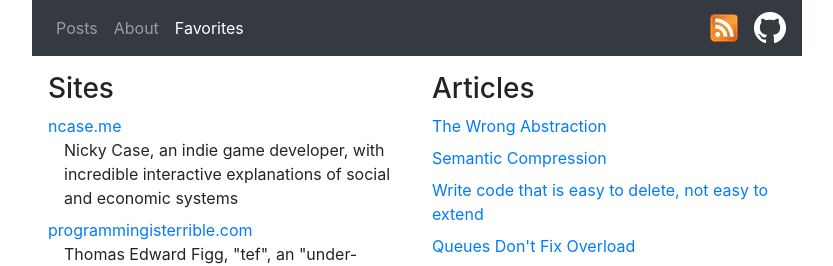
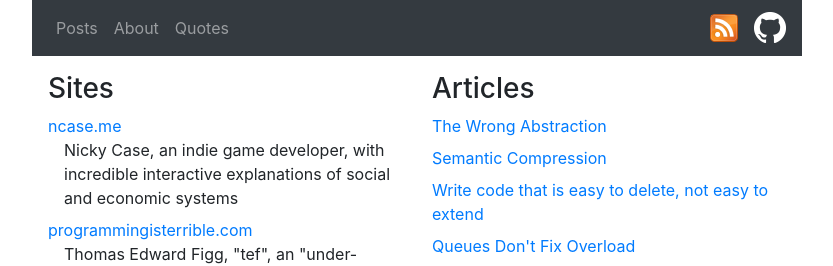
Before and after one commit to mackorone/mackorone.github.io, a Jekyll site: the page built from favorites.html, in a window 1280 px wide. Shown: the top 266 px of the page, without its empty margins (223-1056 px from the left). Built offline with Jekyll 4.4.1, drawn with Linux system fonts in a browser that asks for light colours; nearby versions of some CDN libraries.

Commit message:
Replace favorites with quotes

```diff
--- a/_data/navigation.yml
+++ b/_data/navigation.yml
@@ -2,5 +2,5 @@
   link: /
 - name: About
   link: /about.html
-- name: Favorites
-  link: /favorites.html
+- name: Quotes
+  link: /quotes.html
```
